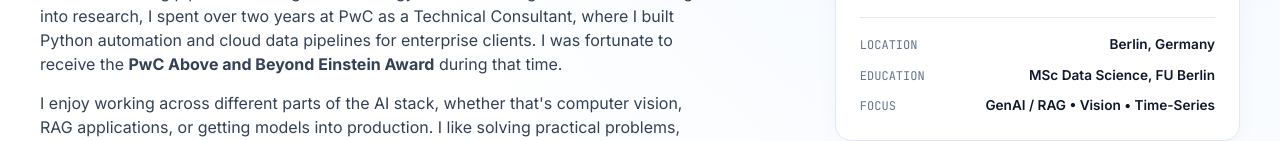
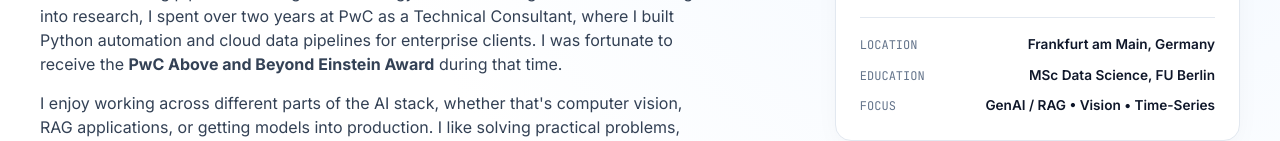
Before and after one commit to prajnabhat111/Portfolio, a plain HTML site: page index.html in a window 1280 px wide. Shown: the part 560-701 px from the top of the page. Drawn offline with nearby package versions, Linux system fonts and the light colour scheme.

Commit message:
information update

```diff
--- a/index.html
+++ b/index.html
@@ -78,7 +78,7 @@
                     <div class="profile-meta">
                         <div class="meta-row">
                             <span class="meta-label">Location</span>
-                            <span class="meta-val">Berlin, Germany</span>
+                            <span class="meta-val">Frankfurt am Main, Germany</span>
                         </div>
                         <div class="meta-row">
                             <span class="meta-label">Education</span>
```
